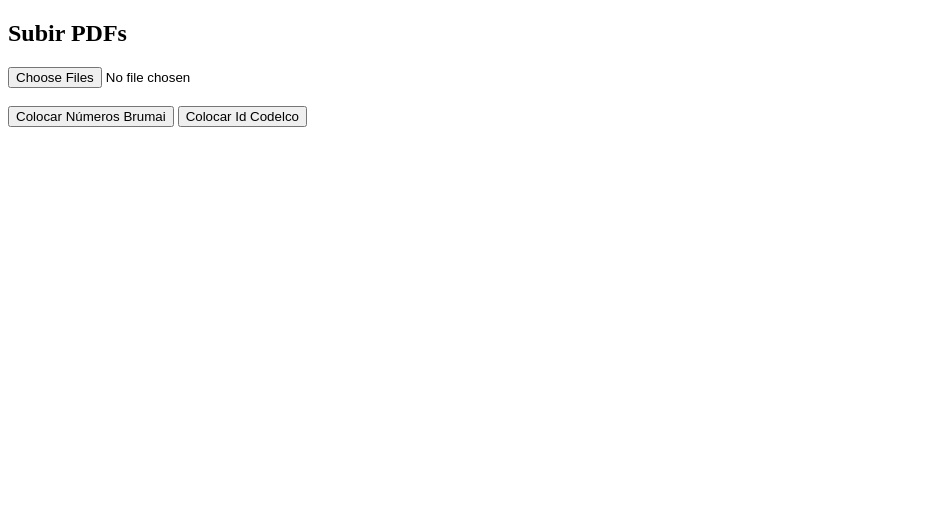
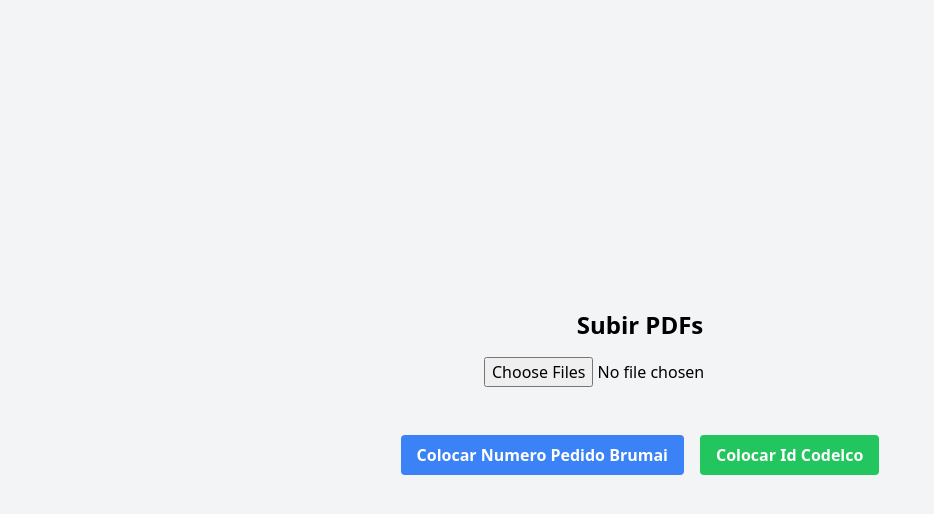
Before and after one commit to siryefers6/tools_javascript_work, a plain HTML site: page index.html in a window 1280 px wide. Shown: the whole page, without its empty margins (0-934 px from the left). Drawn offline with nearby package versions, Linux system fonts and the light colour scheme.

Commit message:
feat: cambiar estilo y patron regex

```diff
--- a/index.html
+++ b/index.html
@@ -4,13 +4,15 @@
   <meta charset="UTF-8">
   <title>Editar PDFs</title>
   <script src="https://unpkg.com/pdf-lib/dist/pdf-lib.min.js"></script>
+  <script src="https://cdn.tailwindcss.com"></script>
 </head>
-<body>
-  <h2>Subir PDFs</h2>
+<body class="flex flex-col items-center justify-center min-h-screen bg-gray-100">
+  <h2 class="text-2xl font-bold mb-4">Subir PDFs</h2>
   <input type="file" id="pdfInput" accept="application/pdf" multiple><br><br>
-  <button onclick="procesarPDF(/3\d{7}/, 'Brumai')">Colocar Números Brumai</button>
-  <button onclick="procesarPDF(/\d{4,10}/, 'Codelco')">Colocar Id Codelco</button>
-
+  <div class="flex justify-center space-x-4 mb-4">
+    <button onclick="procesarPDF(/(3\d{7})/, 'Brumai')" class="bg-blue-500 hover:bg-blue-700 text-white font-bold py-2 px-4 rounded">Colocar Numero Pedido Brumai</button>
+    <button onclick="procesarPDF(/\s+(\d{4,10}).pdf/, 'Codelco')" class="bg-green-500 hover:bg-green-700 text-white font-bold py-2 px-4 rounded">Colocar Id Codelco</button>
+  </div>
   <script>
     async function procesarPDF(regex, tipo) {
       const files = document.getElementById("pdfInput").files;
@@ -19,7 +21,7 @@
       for (const file of files) {
         const match = file.name.match(regex);
         if (!match) { alert(`El archivo ${file.name} no contiene un número válido.`); continue; }
-        const numero = match[0];
+        const numero = match[1];
 
         const pdfDoc = await PDFLib.PDFDocument.load(await file.arrayBuffer());
         const page = pdfDoc.getPages()[0];
@@ -32,7 +34,7 @@
           text = String(numero);
         } else {
           size = 17;
-          text = String(numero);
+          text = `ID: ${String(numero)}`;
         }
 
         const w = font.widthOfTextAtSize(text, size);
```
Also changed, not shown: 1 other file.
